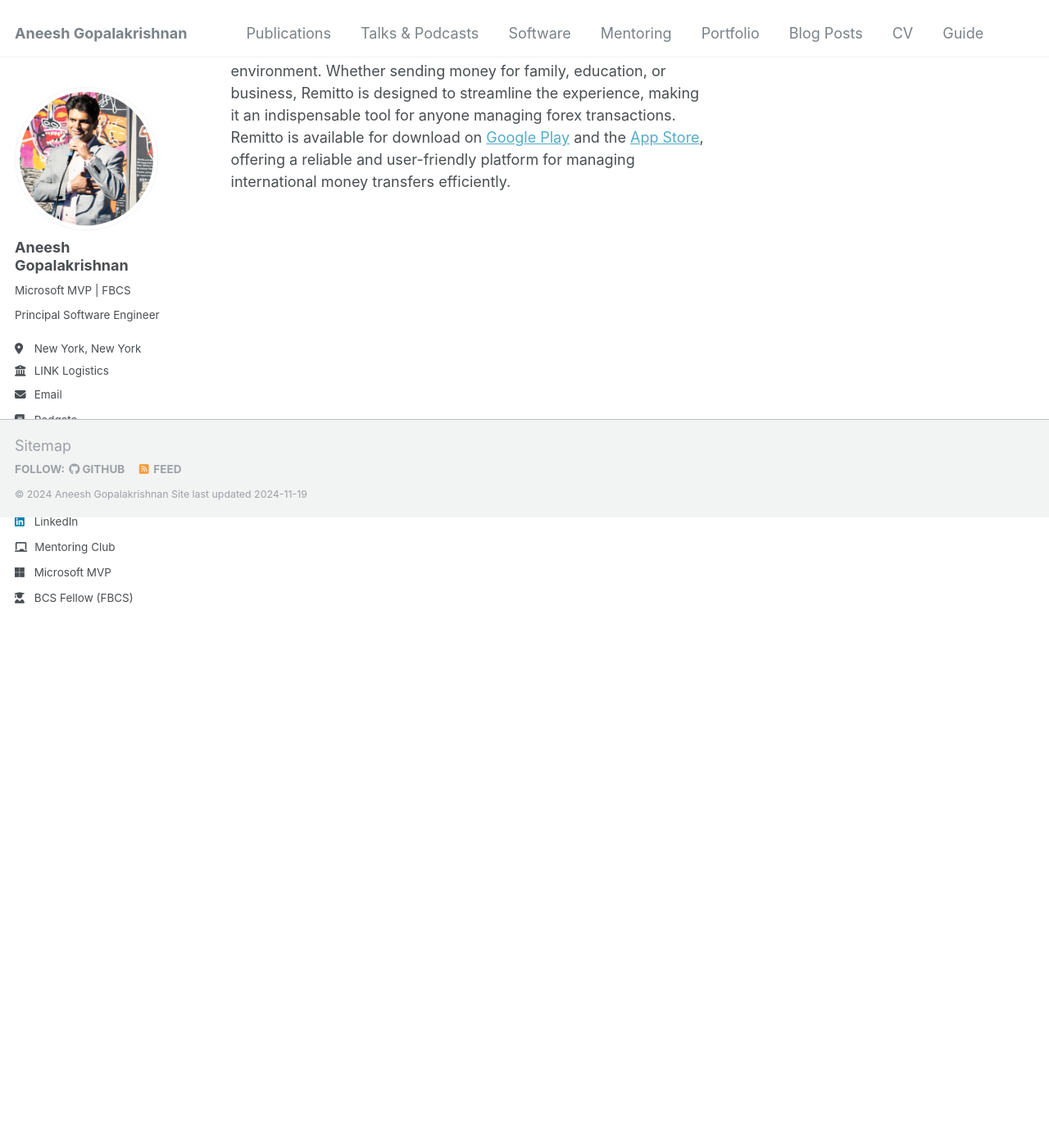
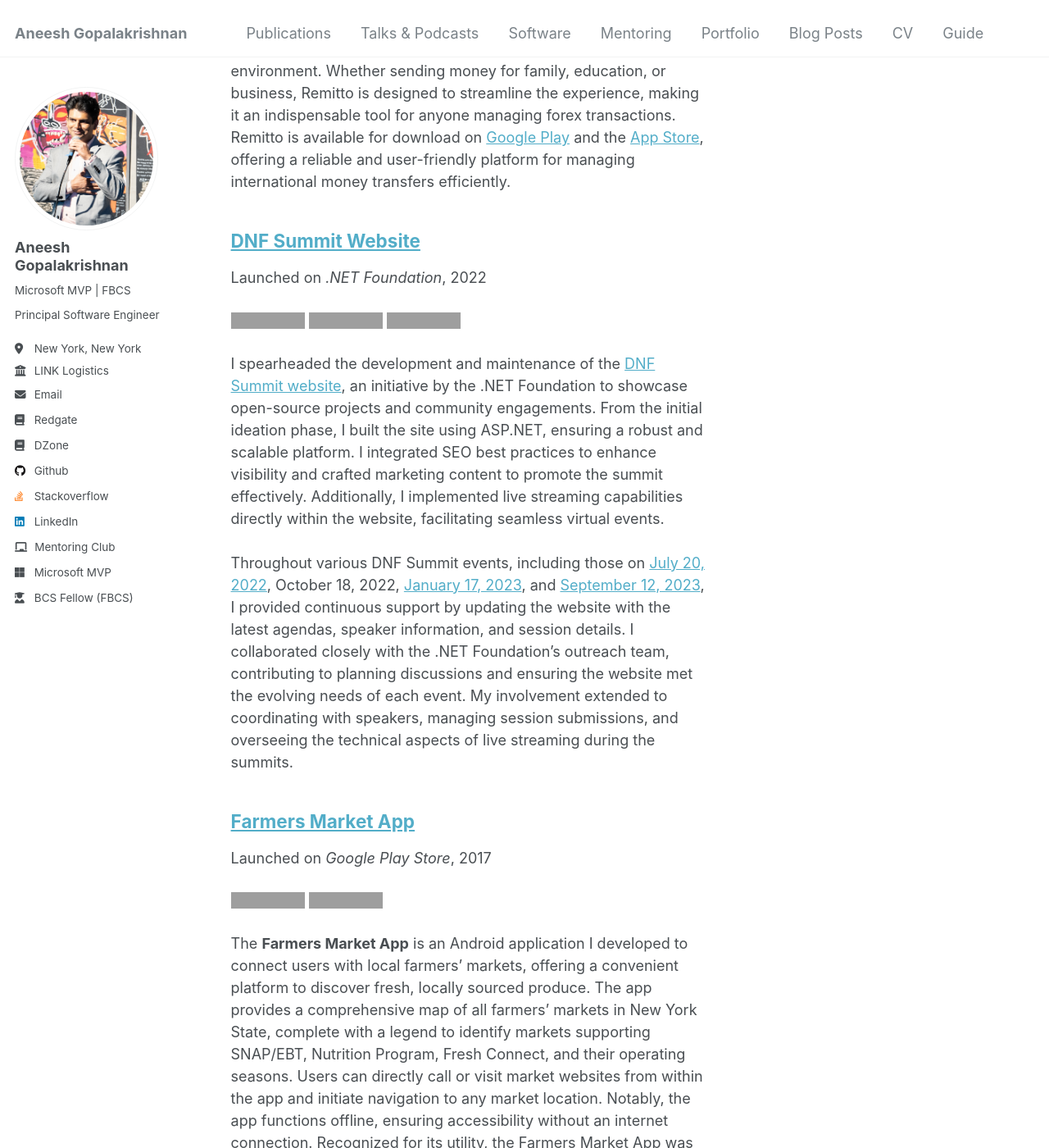
Before and after one commit to codehippie1/codehippie1.github.io, a Jekyll site: the page built from _pages/software.html, in a window 1280 px wide and 1400 px high, scrolled down 2112 px. Shown: the whole window at 82% size. Built offline with Jekyll 4.4.1, drawn with Linux system fonts in a browser that asks for light colours; some of the changed text lies outside the part shown; grey boxes are pictures that could not be loaded.

Commit message:
More projects

```diff
--- /dev/null
+++ b/_software/dnf-summit.md
@@ -0,0 +1,30 @@
+---
+title: "DNF Summit Website"
+weight: 400
+collection: software
+category: software
+permalink: /software/dnf-summit-website
+date: 2022-07-20
+venue: '.NET Foundation'
+excerpt: "
+[![DNF Summit Website](https://img.shields.io/badge/Website-DNF%20Summit-blue?logo=googlechrome)](https://www.dnfsummit.org/)
+[![GitHub Repository](https://img.shields.io/badge/Repository-GitHub-lightgrey?logo=github)](https://github.com/dotnet-foundation/summit-website)
+[![YouTube Channel](https://img.shields.io/badge/Watch%20on-YouTube-red?logo=youtube)](https://www.youtube.com/@NETFoundation/search?query=dnf%20summit)
+<br />
+<br />
+I spearheaded the development and maintenance of the [DNF Summit website](https://www.dnfsummit.org/), an initiative by the .NET Foundation to showcase open-source projects and community engagements. From the initial ideation phase, I built the site using ASP.NET, ensuring a robust and scalable platform. I integrated SEO best practices to enhance visibility and crafted marketing content to promote the summit effectively. Additionally, I implemented live streaming capabilities directly within the website, facilitating seamless virtual events.
+<br />
+<br />
+Throughout various DNF Summit events, including those on [July 20, 2022](https://www.youtube.com/watch?v=VL0ewZ-0ruo&t=392s&pp=ygUKZG5mIHN1bW1pdA%3D%3D), October 18, 2022, [January 17, 2023](https://www.youtube.com/watch?v=LHCi6i3P0xA&t=316s&pp=ygUKZG5mIHN1bW1pdA%3D%3D), and [September 12, 2023](https://www.youtube.com/watch?v=VYi7GggFyxc&pp=ygUKZG5mIHN1bW1pdA%3D%3D), I provided continuous support by updating the website with the latest agendas, speaker information, and session details. I collaborated closely with the .NET Foundation's outreach team, contributing to planning discussions and ensuring the website met the evolving needs of each event. My involvement extended to coordinating with speakers, managing session submissions, and overseeing the technical aspects of live streaming during the summits.
+"
+---
+
+[![DNF Summit Website](https://img.shields.io/badge/Website-DNF%20Summit-blue?logo=googlechrome)](https://www.dnfsummit.org/)
+[![GitHub Repository](https://img.shields.io/badge/Repository-GitHub-lightgrey?logo=github)](https://github.com/dotnet-foundation/summit-website)
+[![YouTube Channel](https://img.shields.io/badge/Watch%20on-YouTube-red?logo=youtube)](https://www.youtube.com/@NETFoundation/search?query=dnf%20summit)
+
+I led the development and maintenance of the **DNF Summit** website, a key platform for the .NET Foundation's community events. Starting from the initial concept, I built the site using ASP.NET, focusing on creating a robust and user-friendly experience. To enhance the site's reach, I implemented SEO strategies and developed targeted marketing content. A notable feature I added was the integration of live streaming directly on the website, enabling seamless virtual event experiences.
+
+My involvement spanned multiple DNF Summit events, including those on [July 20, 2022](https://www.youtube.com/watch?v=VL0ewZ-0ruo&t=392s&pp=ygUKZG5mIHN1bW1pdA%3D%3D), October 18, 2022, [January 17, 2023](https://www.youtube.com/watch?v=LHCi6i3P0xA&t=316s&pp=ygUKZG5mIHN1bW1pdA%3D%3D), and [September 12, 2023](https://www.youtube.com/watch?v=VYi7GggFyxc&pp=ygUKZG5mIHN1bW1pdA%3D%3D). For each event, I ensured the website was updated with current agendas, speaker bios, and session information. I worked closely with the .NET Foundation's outreach team, participating in planning meetings and discussions to align the website's content and functionality with the events' objectives. Additionally, I coordinated with speakers for session submissions and managed the technical aspects of live streaming during the summits.
+
+For more details on the DNF Summit and to view the website, visit [DNF Summit](https://www.dnfsummit.org/). The source code and development history are available on the [GitHub Repository](https://github.com/dotnet-foundation/summit-website). You can also watch past summit sessions on the [.NET Foundation's YouTube Channel](https://www.youtube.com/@dotnetfoundation).
--- /dev/null
+++ b/_software/farmers-market-app.md
@@ -0,0 +1,26 @@
+---
+title: "Farmers Market App"
+weight: 600
+collection: software
+category: software
+permalink: /software/farmers-market-app
+date: 2017-02-15
+venue: 'Google Play Store'
+excerpt: "
+[![Google Play](https://img.shields.io/badge/Download%20on-Google%20Play-green?logo=google-play)](https://play.google.com/store/apps/details?id=com.farmersmarket.app)
+[![Google Play Downloads](https://img.shields.io/badge/Top%2010-Farmers%20Market%20Apps-orange?logo=android)](https://leapdroid.com/best-farmers-market-apps-of-2021-android/)
+<br />
+<br />
+The **Farmers Market App** is an Android application I developed to connect users with local farmers' markets, offering a convenient platform to discover fresh, locally sourced produce. The app provides a comprehensive map of all farmers' markets in New York State, complete with a legend to identify markets supporting SNAP/EBT, Nutrition Program, Fresh Connect, and their operating seasons. Users can directly call or visit market websites from within the app and initiate navigation to any market location. Notably, the app functions offline, ensuring accessibility without an internet connection. Recognized for its utility, the Farmers Market App was listed among the top 10 farmers market apps by [LeapDroid](https://leapdroid.com/best-farmers-market-apps-of-2021-android/) in 2021. Available for download on the [Google Play Store](https://play.google.com/store/apps/details?id=com.farmersmarket.app).
+"
+---
+
+[![Google Play](https://img.shields.io/badge/Download%20on-Google%20Play-green?logo=google-play)](https://play.google.com/store/apps/details?id=com.farmersmarket.app)
+[![Google Play Downloads](https://img.shields.io/badge/Top%2010-Farmers%20Market%20Apps-orange?logo=android)](https://leapdroid.com/best-farmers-market-apps-of-2021-android/)
+<br />
+<br />
+I developed the **Farmers Market App** to bridge the gap between consumers and local farmers' markets, promoting access to fresh, locally sourced produce. The app features a comprehensive map of all farmers' markets in New York State, accompanied by a detailed legend that identifies markets supporting SNAP/EBT, Nutrition Program, Fresh Connect, and their respective operating seasons. This functionality empowers users to make informed decisions about where to shop based on their preferences and needs.
+
+Designed with user convenience in mind, the app allows users to directly call or visit market websites from within the interface and initiate navigation to any market location. A standout feature is its offline capability, enabling users to access market information without an internet connection, which is particularly useful in areas with limited connectivity. The app's commitment to user privacy is evident, as it requires no unnecessary permissions and is free from advertisements and in-app purchases.
+
+In recognition of its utility and user-friendly design, the Farmers Market App was listed among the top 10 farmers market apps by [LeapDroid](https://leapdroid.com/best-farmers-market-apps-of-2021-android/) in 2021. This acknowledgment underscores the app's role in enhancing the farmers' market experience for users. The app is available for download on the [Google Play Store](https://play.google.com/store/apps/details?id=com.farmersmarket.app), offering a reliable and accessible tool for anyone looking to explore and support local farmers' markets.
--- a/_software/ng2-pdfjs-viewer.md
+++ b/_software/ng2-pdfjs-viewer.md
@@ -1,5 +1,5 @@
 ---
-title: "Angular PDF Viewer"
+title: "Angular PDF Viewer (Open-source Software/OSS)"
 weight: 100
 collection: software
 category: software
```
